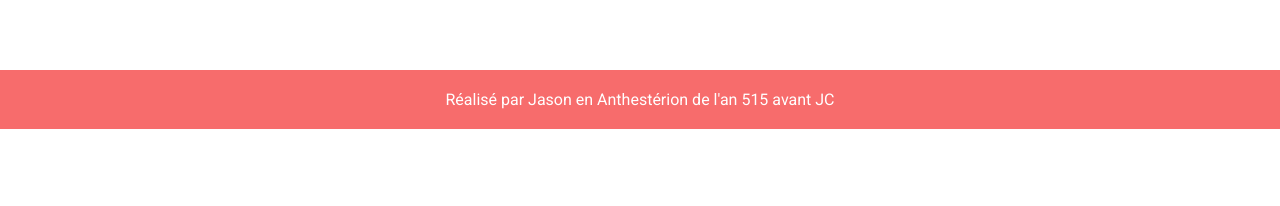
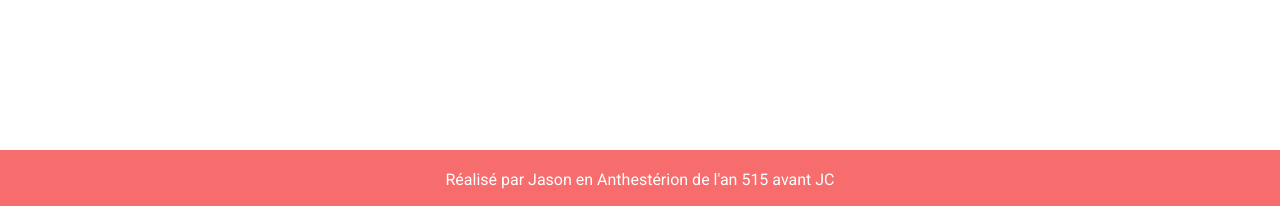
Before and after one commit to GuillaumeCARRA/Argo_Crew, a React (Create React App) app: page / in a window 1280 px wide. Shown: the part 849-1055 px from the top of the page. Before the commit the page ends 978 px from the top, so only its background shows below. Built offline with nearby package versions, Linux system fonts and the light colour scheme; no server answers; the database is empty.

Commit message:
added a title for the app and modification css footer

```diff
--- a/src/components/Footer/footer.css
+++ b/src/components/Footer/footer.css
@@ -1,5 +1,5 @@
 footer {
-    margin-top: 30em;
+    margin-top: 35em;
     text-align: center;
     color: #fff;
     background: #f76c6c;
```
